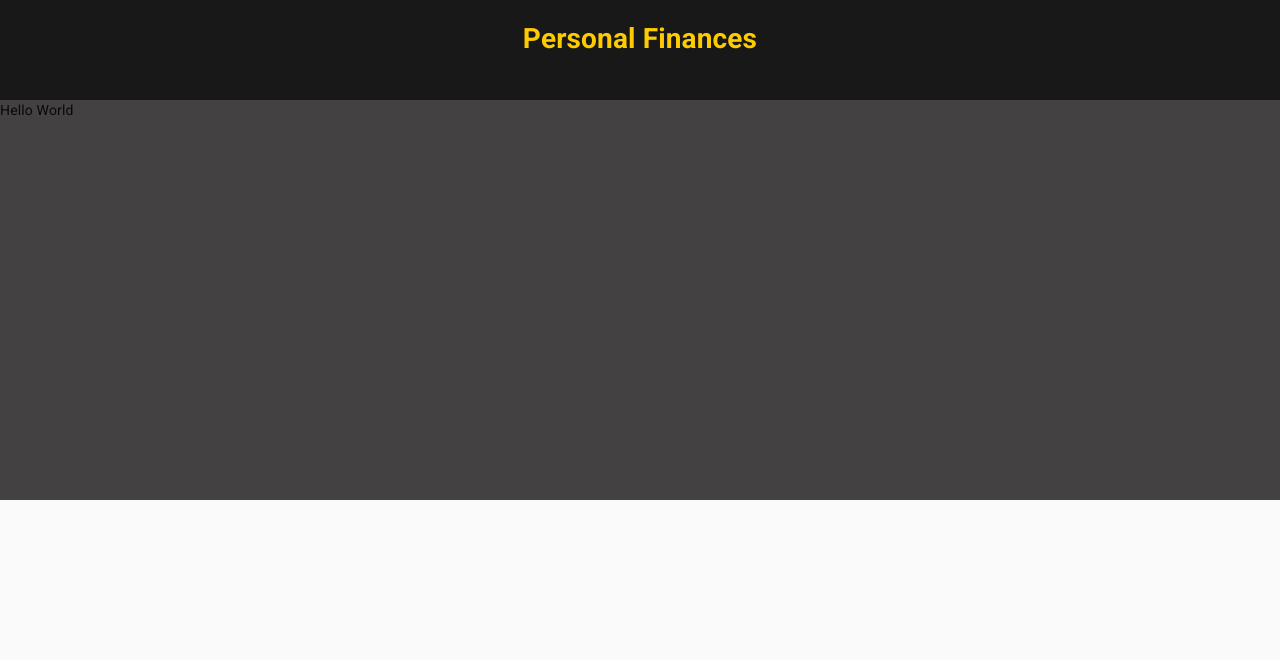
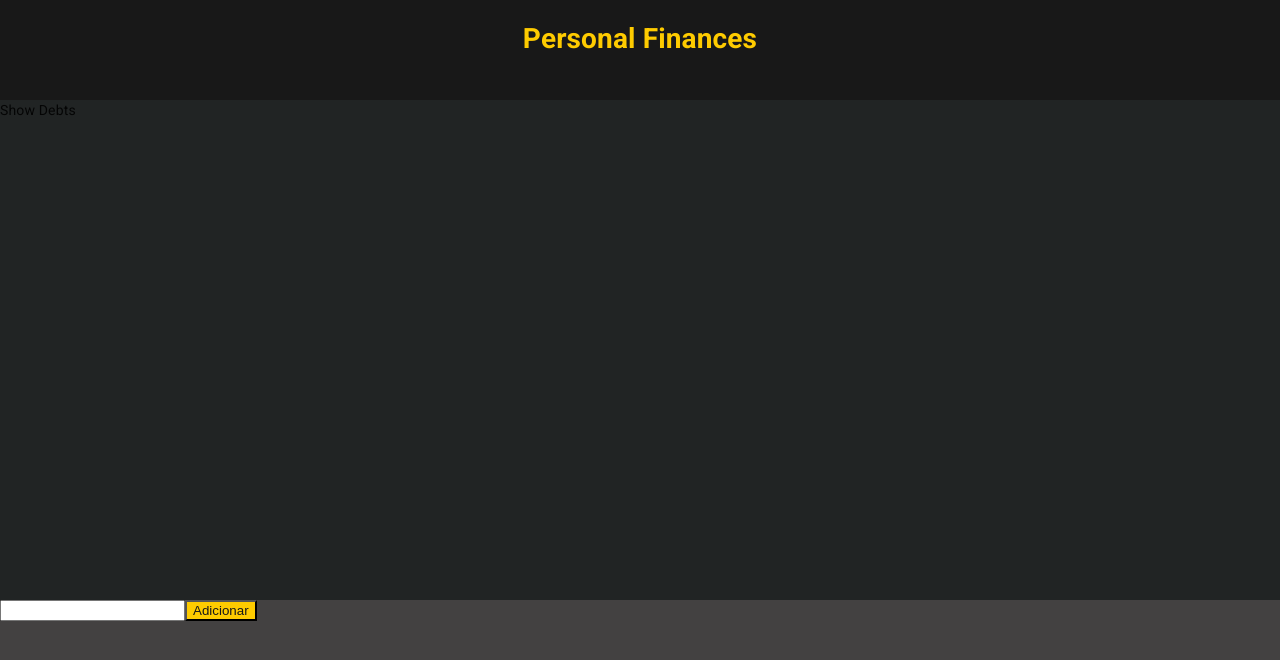
Before and after one commit to psdaniel/personal-finances-spa, a React app: page / in a window 1280 px wide. Shown: the top 660 px of the page. Built offline with nearby package versions, Linux system fonts and the light colour scheme.

Commit message:
Structure components

```diff
--- /dev/null
+++ b/src/components/button/button.tsx
@@ -0,0 +1,15 @@
+import React from 'react';
+import {makeStyles} from '@material-ui/core';
+import {StylesContext} from '@material-ui/styles';
+
+export const Button = () => {
+    const useStyles = makeStyles({
+        buttonStyles: {
+            backgroundColor: '#FECB00',
+            color: '#181818'
+        }
+    });
+
+    const classes = useStyles();
+    return <button className={classes.buttonStyles}>Adicionar</button>;
+};
--- /dev/null
+++ b/src/components/input/input.tsx
@@ -0,0 +1,5 @@
+import React from 'react';
+
+export const Input = () => {
+    return <input />;
+};
--- a/src/domain/dashboard/dashboard.tsx
+++ b/src/domain/dashboard/dashboard.tsx
@@ -1,12 +1,13 @@
 import React from 'react';
 import {makeStyles} from '@material-ui/core/styles';
+import {ShowDebts} from '../show-debts/show-debts';
 
 export const Dashboard = () => {
     const useStyles = makeStyles({
         sectionContainer: {
             backgroundColor: '#434141',
             width: '100%',
-            height: 400
+            height: '100vh'
         }
     });
 
@@ -15,7 +16,7 @@ export const Dashboard = () => {
     return (
         <>
             <section className={classes.sectionContainer}>
-                <div>Hello World</div>
+                <ShowDebts />
             </section>
         </>
     );
--- /dev/null
+++ b/src/domain/show-debts/show-debts.tsx
@@ -0,0 +1,25 @@
+import React from 'react';
+import {makeStyles} from '@material-ui/core';
+import {Button} from '../../components/button/button';
+import {Input} from '../../components/input/input';
+
+export const ShowDebts = () => {
+    const useStyles = makeStyles({
+        showDebtsContainer: {
+            backgroundColor: '#212424',
+            height: 500
+        }
+    });
+
+    const classes = useStyles();
+
+    return (
+        <>
+            <section className={classes.showDebtsContainer}>Show Debts</section>
+            <div>
+                <Input />
+                <Button />
+            </div>
+        </>
+    );
+};
--- a/src/pages/home/Home.tsx
+++ b/src/pages/home/Home.tsx
@@ -1,6 +1,7 @@
 import React from 'react';
 import {Header} from '../../components/header/header';
 import {Dashboard} from '../../domain/dashboard/dashboard';
+import {ShowDebts} from '../../domain/show-debts/show-debts';
 
 export const Home = () => {
     return (
```
Also changed, not shown: .eslintrc.json.
